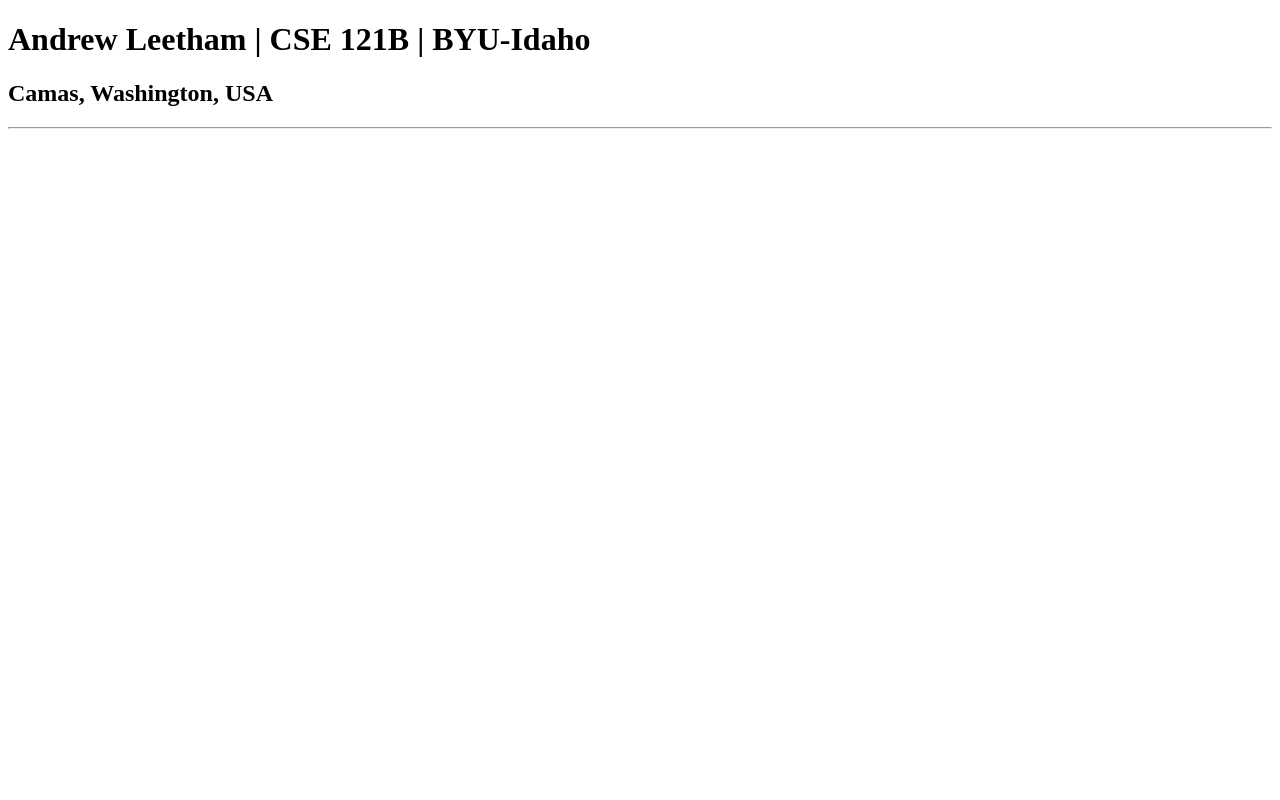
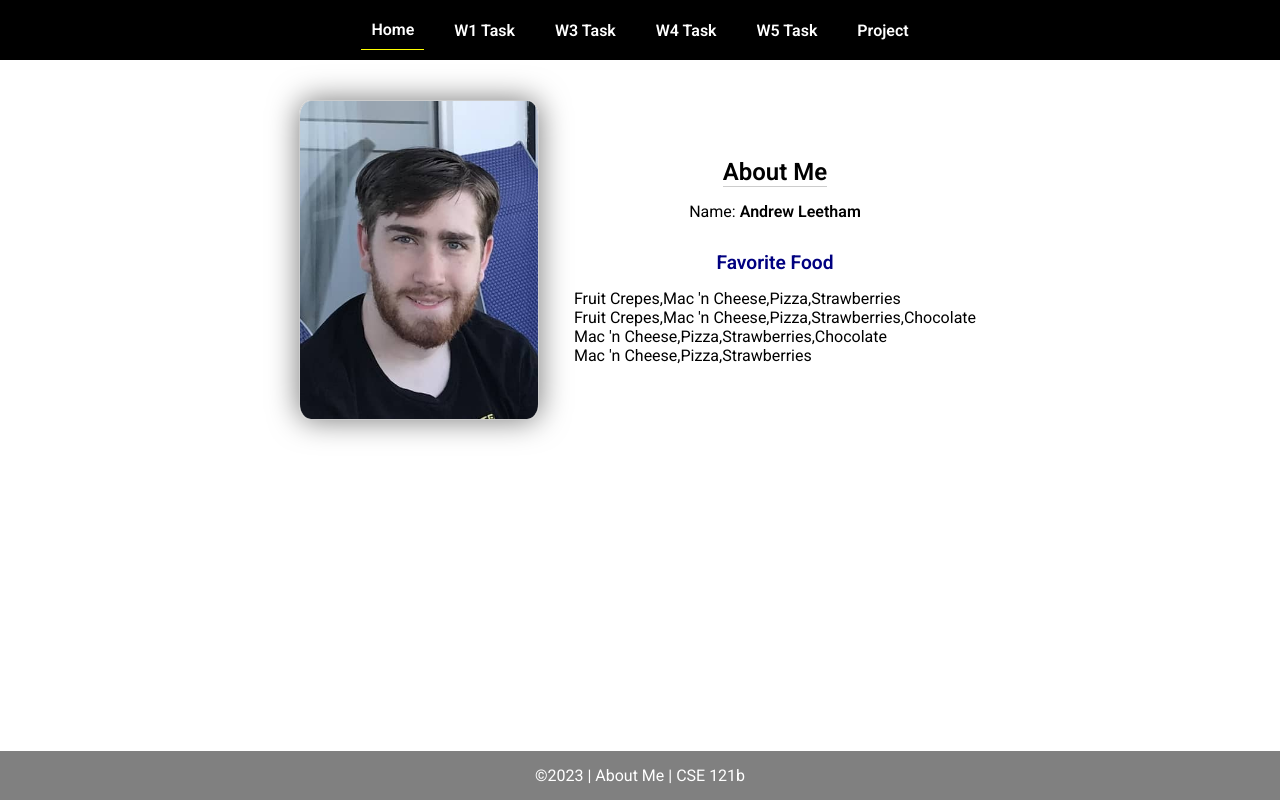
Before and after one commit to Ganonymous/cse121b, a plain HTML site: page index.html in a window 1280 px wide. Drawn offline with Linux system fonts and the light colour scheme.

Commit message:
Week 2 task

```diff
--- a/index.html
+++ b/index.html
@@ -1,14 +1,45 @@
 <!DOCTYPE html>
 <html lang="en">
+
 <head>
-    <meta charset="UTF-8">
-    <meta http-equiv="X-UA-Compatible" content="IE=edge">
-    <meta name="viewport" content="width=device-width, initial-scale=1.0">
-    <title>Andrew Leetham | CSE 121B | BYU-Idaho</title>
+  <meta charset="UTF-8">
+  <meta name="viewport" content="width=device-width, initial-scale=1.0">
+  <title>About Me | CSE 121b | W02: Programming Tasks</title>
+  <link rel="preconnect" href="https://fonts.googleapis.com">
+  <link rel="preconnect" href="https://fonts.gstatic.com" crossorigin>
+  <link href="https://fonts.googleapis.com/css2?family=Roboto:wght@400;600&display=swap"
+    rel="stylesheet">
+  <link rel="stylesheet" href="styles/main.css">
 </head>
+
 <body>
-    <h1>Andrew Leetham | CSE 121B | BYU-Idaho</h1>
-    <h2>Camas, Washington, USA</h2>
-    <hr>
+  <nav>
+    <ul id="menu">
+      <li><a id="toggleMenu">&equiv;</a></li>
+      <li><a href="index.html" class="active">Home</a></li>
+      <li><a href="w01-task.html">W1 Task</a></li>
+      <li><a href="w03-task.html">W3 Task</a></li>
+      <li><a href="w04-task.html">W4 Task</a></li>
+      <li><a href="w05-task.html">W5 Task</a></li>
+      <li><a href="project.html">Project</a></li>
+    </ul>
+  </nav>
+  <main id="home">
+    <picture>
+      <img src="images/placeholder.png" alt="Placeholder Image">
+    </picture>
+    <section>
+      <h1>About Me</h1>
+      <div class="info">Name: <span id="name"></span></div>
+      <h2>Favorite Food</h2>
+      <div class="block" id="food"></div>
+    </section>
+  </main>
+  <footer>
+    &copy;<span id="year"></span> | About Me | CSE 121b
+  </footer>
+  <script src="scripts/main.js"></script>
+  <script src="scripts/w02-task.js"></script>
 </body>
+
 </html>
--- /dev/null
+++ b/scripts/main.js
@@ -0,0 +1,9 @@
+// copyright year
+document.querySelector('#year').textContent = new Date().getFullYear();
+
+// toggle menu in small view
+const toggleMenu = () => {
+    document.querySelector('#menu').classList.toggle('open');
+}
+
+document.querySelector('#toggleMenu').addEventListener('click', toggleMenu);
--- /dev/null
+++ b/scripts/w02-task.js
@@ -0,0 +1,31 @@
+/* W02-Task - Profile Home Page */
+
+/* Step 1 - Setup type tasks - no code required */
+
+/* Step 2 - Variables */
+let fullName = "Andrew Leetham";
+let currentYear = 2023;
+let profilePicture = "images/profile.jpg";
+
+/* Step 3 - Element Variables */
+const nameElement = document.getElementById("name");
+const foodElement = document.getElementById("food");
+const yearElement = document.querySelector("#year");
+const imageElement = document.querySelector("img");
+
+/* Step 4 - Adding Content */
+nameElement.innerHTML = `<strong>${fullName}</strong>`;
+yearElement.textContent = currentYear;
+imageElement.setAttribute("src", profilePicture);
+imageElement.setAttribute("alt", `Profile image of ${fullName}`);
+
+/* Step 5 - Array */
+let favoriteFoods = ["Fruit Crepes", "Mac 'n Cheese", "Pizza", "Strawberries"];
+foodElement.innerHTML = `${favoriteFoods}`;
+let anotherFood = "Chocolate";
+favoriteFoods.push(anotherFood);
+foodElement.innerHTML += `<br>${favoriteFoods}`;
+favoriteFoods.shift();
+foodElement.innerHTML += `<br>${favoriteFoods}`;
+favoriteFoods.pop();
+foodElement.innerHTML += `<br>${favoriteFoods}`;
--- /dev/null
+++ b/styles/main.css
@@ -0,0 +1,157 @@
+/* Universal Selector */
+* {
+    margin: 0;
+    padding: 0;
+    box-sizing: border-box;
+}
+
+/* HTML Selectors */
+body {
+    font-family: 'Roboto', Helvetica, sans-serif;
+}
+
+nav {
+    background-color: black;
+    width: 100%;
+    position: fixed;
+    top: 0;
+}
+
+nav ul {
+    display: flex;
+    flex-direction: column;
+    align-items: center;
+    max-width: fit-content;
+    margin: 0 auto;
+}
+
+nav ul li {
+    flex: 1 1 auto;
+}
+
+nav ul li:first-child {
+    display: block;
+    font-size: 2rem;
+}
+
+nav ul li:first-child a {
+    padding: 1px 10px;
+}
+
+nav ul li {
+    display: none;
+    list-style: none;
+    margin: 10px;
+}
+
+nav ul li a {
+    display: block;
+    padding: 10px;
+    text-decoration: none;
+    font-weight: 600;
+    color: white;
+    text-align: center;
+}
+
+nav ul li a:hover {
+    background-color: #efefef;
+    color: black;
+}
+
+h1, h2 {
+    text-align: center;
+    margin-bottom: 15px;
+
+}
+
+h1 {
+border-bottom: 1px solid #ccc;
+}
+
+h2 {
+    font-size: 1.2rem;
+    color: navy;
+    text-align: center;
+    margin-top: 30px;
+}
+
+main {
+    margin-top: 125px;
+    display: grid;
+    grid-template-columns: 1fr;
+    grid-gap: 20px;
+    align-items: center;
+    justify-content: center;
+}
+
+picture {
+    margin: 0 auto;
+}
+
+picture img {
+    width: 240px;
+    height: auto;
+    border-radius: 5%;
+    border: 1px solid #ccc;
+    box-shadow: 0 0 30px #777;
+}
+
+section {
+    display: flex;
+    flex-direction: column;
+    align-items: center;
+    margin: 10px
+}
+
+label {
+    margin: 15px 0;
+}
+
+footer {
+    background-color: gray;
+    color: white;
+    padding: 15px;
+    text-align: center;
+    width: 100%;
+    position: fixed;
+    bottom: 0;
+}
+
+/* Class Selectors */
+.active {
+    border-bottom: 1px solid yellow;
+}
+
+.open li {
+    display: block;
+}
+
+.block {
+    display: block;
+}
+
+/* ID Selectors */
+
+/* Media Queries */
+@media only screen and (min-width: 32.5em) {
+    nav ul {
+        flex-direction: row;
+    }
+
+    nav ul li:first-child {
+        display: none;
+    }
+
+    nav ul li {
+        display: block;
+    }
+
+    main {
+        margin: 100px auto 20px;
+        grid-template-columns: 250px 1fr;
+        max-width: -moz-fit-content;
+        max-width: fit-content;
+
+    }
+
+}
```
Also changed, not shown: index-old.html (added, +14 -0 lines), images/placeholder.png (added), images/profile.jpg (added).
